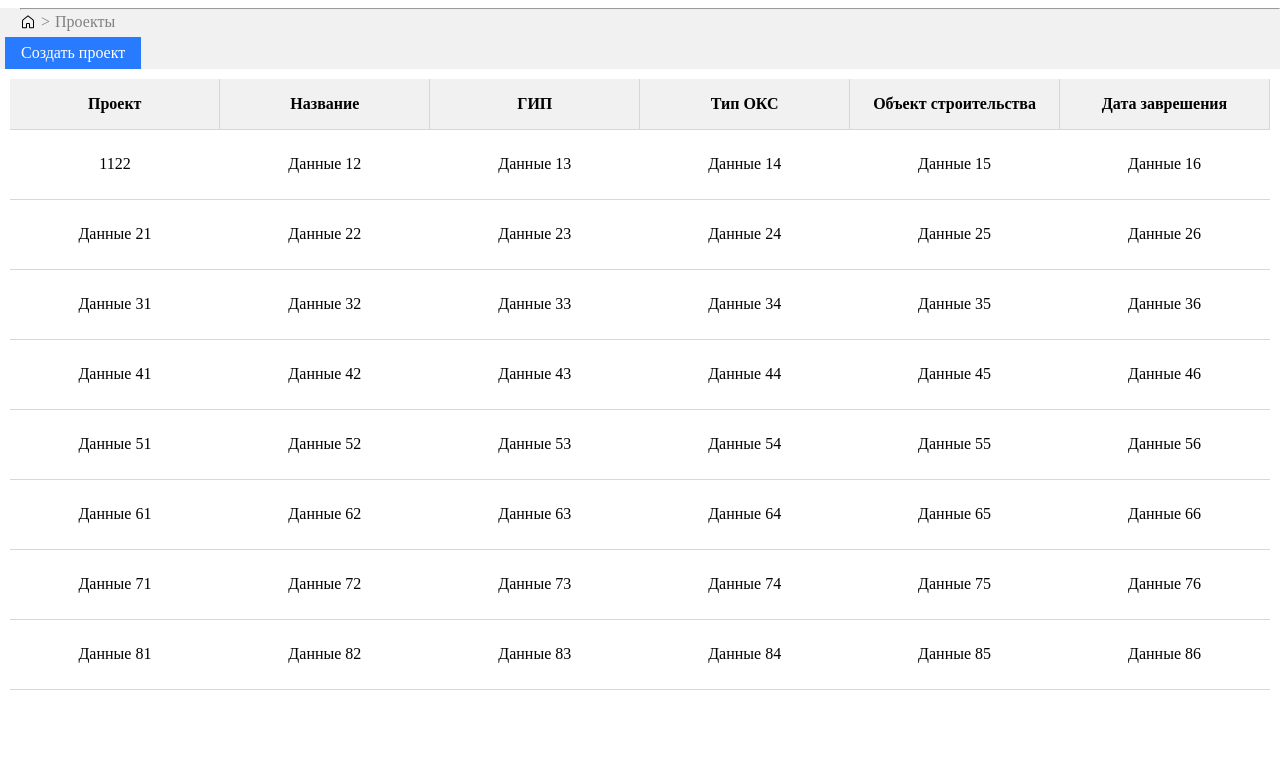
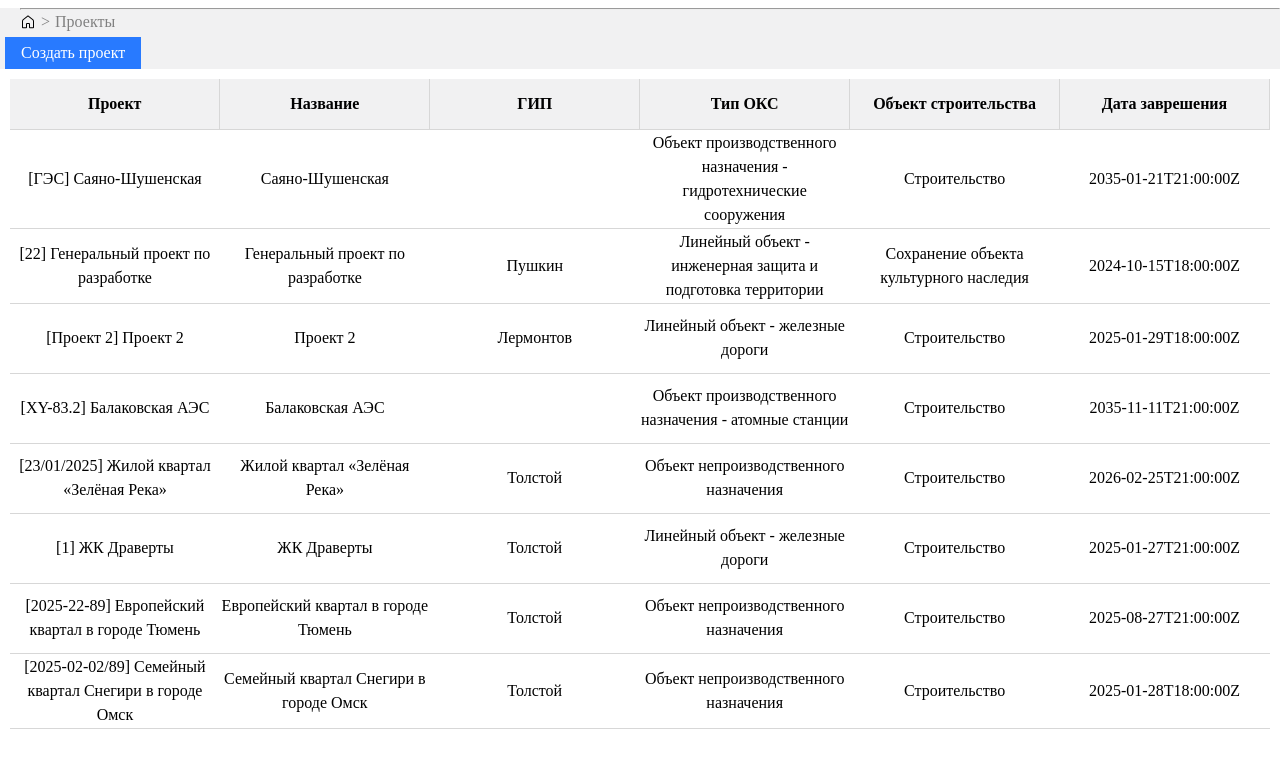
Before and after one commit to ArashManila/magma-test, a React (Vite) app: page / in a window 1280 px wide. Shown: the top 768 px of the page. Built offline with nearby package versions, Linux system fonts and the light colour scheme.

Commit message:
Добавление данных и продолжение декомпозиции

```diff
--- a/src/components/table/table-body/TableBody.tsx
+++ b/src/components/table/table-body/TableBody.tsx
@@ -1,72 +1,27 @@
+import { useState } from 'react';
+import data from '../../../data/projects.json';
+
+export const TableBody = () => {
+  const filteredData = data.filter((item)=>item.sysId === 'PROJECT_DEF');
+
+  const [projectData,setProjectData] = useState(filteredData);
 
 
-export const TableBody = () => {
+
   return (
     <tbody>
-      <tr>
-        <td><span>1122</span></td>
-        <td><span>Данные 12</span></td>
-        <td><span>Данные 13</span></td>
-        <td><span>Данные 14</span></td>
-        <td><span>Данные 15</span></td>
-        <td><span>Данные 16</span></td>
-      </tr>
-      <tr>
-        <td><span>Данные 21</span></td>
-        <td><span>Данные 22</span></td>
-        <td><span>Данные 23</span></td>
-        <td><span>Данные 24</span></td>
-        <td><span>Данные 25</span></td>
-        <td><span>Данные 26</span></td>
-      </tr>
-      <tr>
-        <td><span>Данные 31</span></td>
-        <td><span>Данные 32</span></td>
-        <td><span>Данные 33</span></td>
-        <td><span>Данные 34</span></td>
-        <td><span>Данные 35</span></td>
-        <td><span>Данные 36</span></td>
-      </tr>
-      <tr>
-        <td><span>Данные 41</span></td>
-        <td><span>Данные 42</span></td>
-        <td><span>Данные 43</span></td>
-        <td><span>Данные 44</span></td>
-        <td><span>Данные 45</span></td>
-        <td><span>Данные 46</span></td>
-      </tr>
-      <tr>
-        <td><span>Данные 51</span></td>
-        <td><span>Данные 52</span></td>
-        <td><span>Данные 53</span></td>
-        <td><span>Данные 54</span></td>
-        <td><span>Данные 55</span></td>
-        <td><span>Данные 56</span></td>
-      </tr>
-      <tr>
-        <td><span>Данные 61</span></td>
-        <td><span>Данные 62</span></td>
-        <td><span>Данные 63</span></td>
-        <td><span>Данные 64</span></td>
-        <td><span>Данные 65</span></td>
-        <td><span>Данные 66</span></td>
-      </tr>
-      <tr>
-        <td><span>Данные 71</span></td>
-        <td><span>Данные 72</span></td>
-        <td><span>Данные 73</span></td>
-        <td><span>Данные 74</span></td>
-        <td><span>Данные 75</span></td>
-        <td><div>Данные 76</div></td>
-      </tr>
-      <tr>
-        <td ><span>Данные 81</span></td>
-        <td ><span>Данные 82</span></td>
-        <td><span>Данные 83</span></td>
-        <td><span>Данные 84</span></td>
-        <td><span>Данные 85</span></td>
-        <td><span>Данные 86</span></td>
-      </tr>
+      {
+        projectData.map((item,index)=>
+          <tr key={index}>
+            <td><span>{item.description}</span></td>
+            <td><span>{item.title}</span></td>
+            <td><span>{item.gip?.description}</span></td>
+            <td><span>{item.capitalConstructionType.description}</span></td>
+            <td><span>{item.projectType.description}</span></td>
+            <td><span>{item.finishDate}</span></td>
+          </tr>
+        )
+      }
     </tbody>
   );
 };
--- a/src/styles/blocks/_buttonAlert.scss
+++ b/src/styles/blocks/_buttonAlert.scss
@@ -17,8 +17,8 @@
     border-radius: 16px;
     color: #000000;
     width: 100%;
-    height: 120px;
-    padding: 40px;
+    height: 100px;
+    padding: 20px;
     display: flex;
     align-items: center;
     column-gap: 140px;
--- a/src/styles/main.css
+++ b/src/styles/main.css
@@ -249,8 +249,8 @@ td {
   border-radius: 16px;
   color: #000000;
   width: 100%;
-  height: 120px;
-  padding: 40px;
+  height: 100px;
+  padding: 20px;
   display: flex;
   align-items: center;
   -moz-column-gap: 140px;
```
